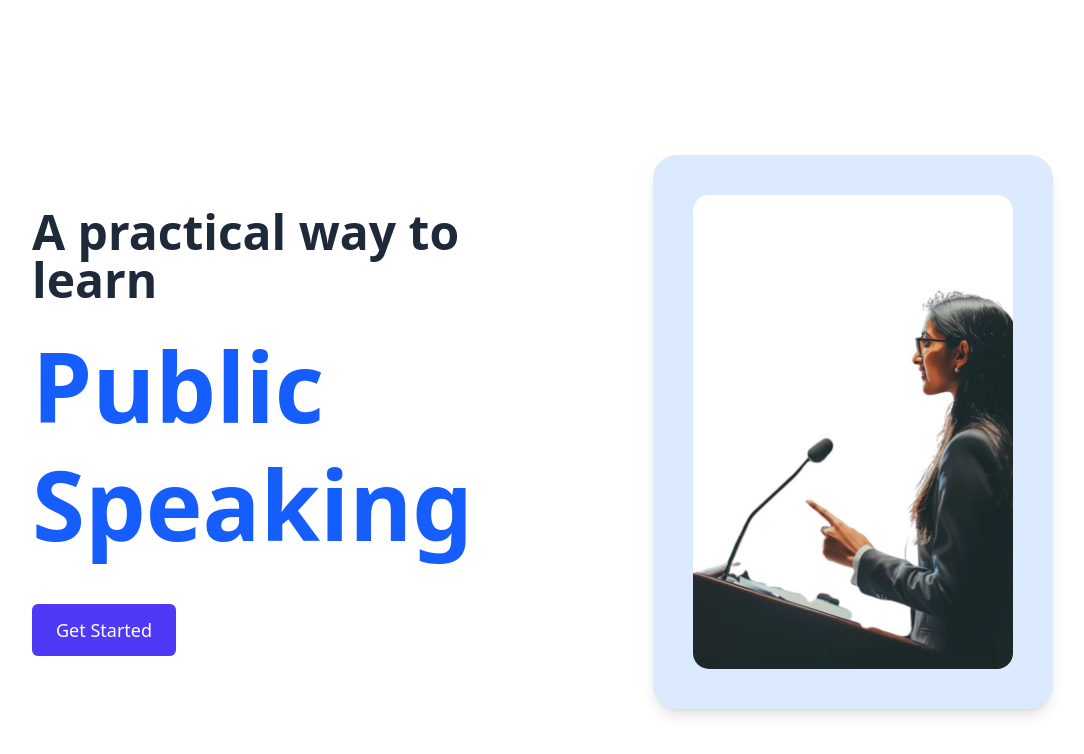
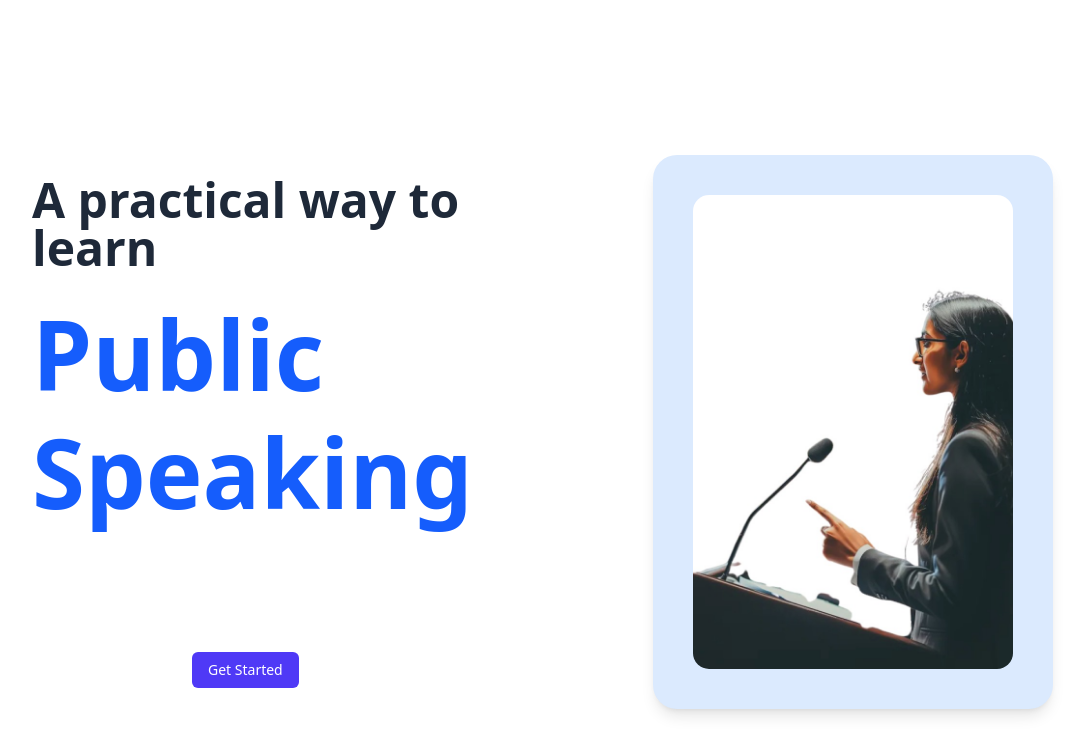
Before and after one commit to Harsh99830/STED-LS, a React (Vite) app: page / in a window 1280 px wide. Shown: the top 754 px of the page, without its empty margins (64-1148 px from the left). Built offline with nearby package versions, Linux system fonts and the light colour scheme; no server answers.

Commit message:
size reduce

```diff
--- a/src/Pages/Home.jsx
+++ b/src/Pages/Home.jsx
@@ -17,7 +17,7 @@ function Home() {
           <span className="block">Speaking</span>
         </h1>
         <Link to="/login">
-          <button className="px-6 py-3 bg-indigo-600 text-white text-lg rounded-md hover:bg-indigo-700 transition">
+          <button className="px-4 py-2 ml-40 mt-20 bg-indigo-600 text-white text-sm rounded-md hover:bg-indigo-700 transition ">
             Get Started
           </button>
         </Link>
--- a/src/Pages/Login.jsx
+++ b/src/Pages/Login.jsx
@@ -4,7 +4,7 @@ import { SignIn } from '@clerk/clerk-react';
 function Login() {
   return (
     <div className="flex items-center justify-center bg-white">
-      <div className="scale-130 mt-40">
+      <div className="scale-100 mt-10">
         <SignIn afterSignInUrl="/dashboard"/>
       </div>
     </div>
```
